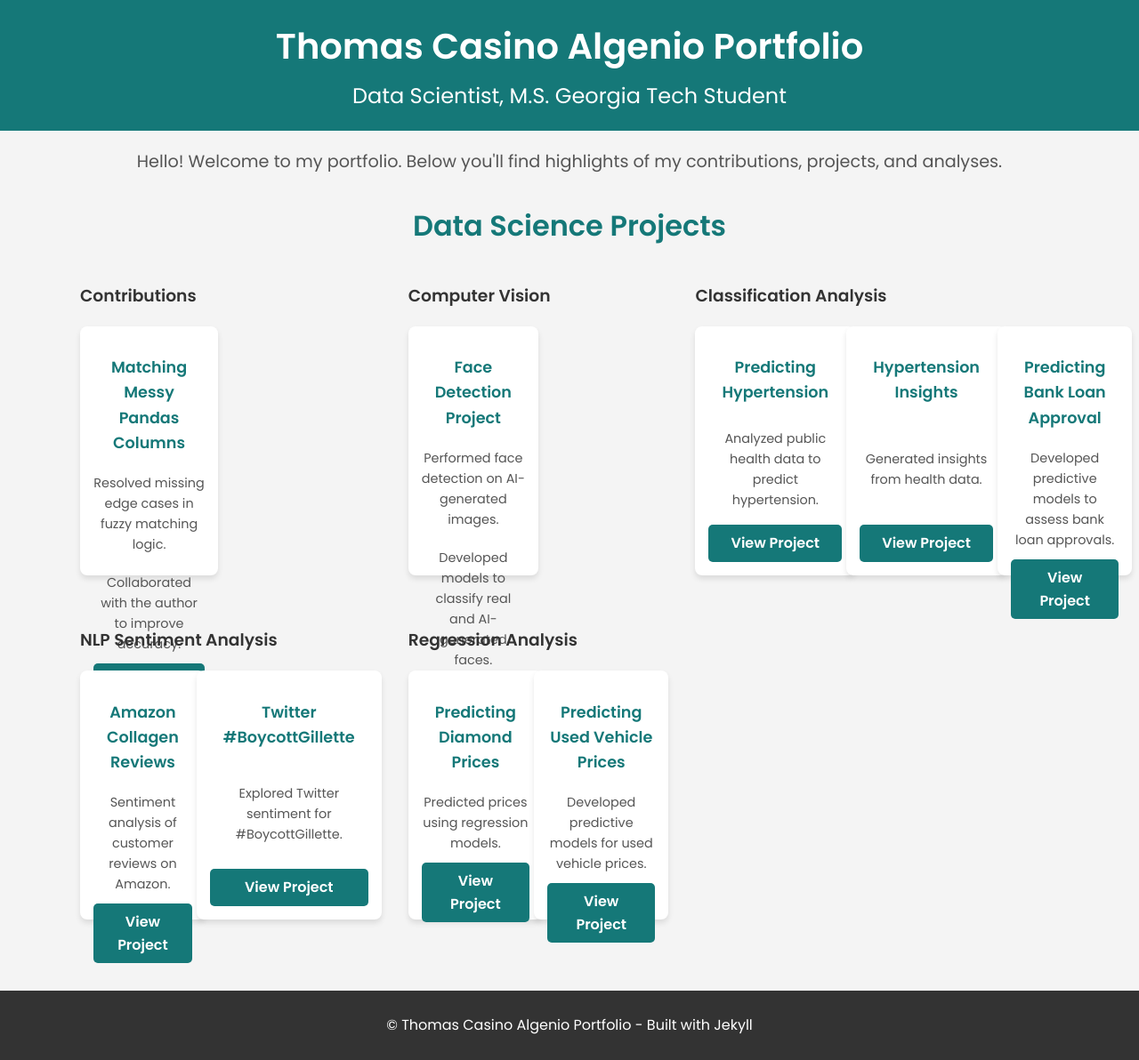
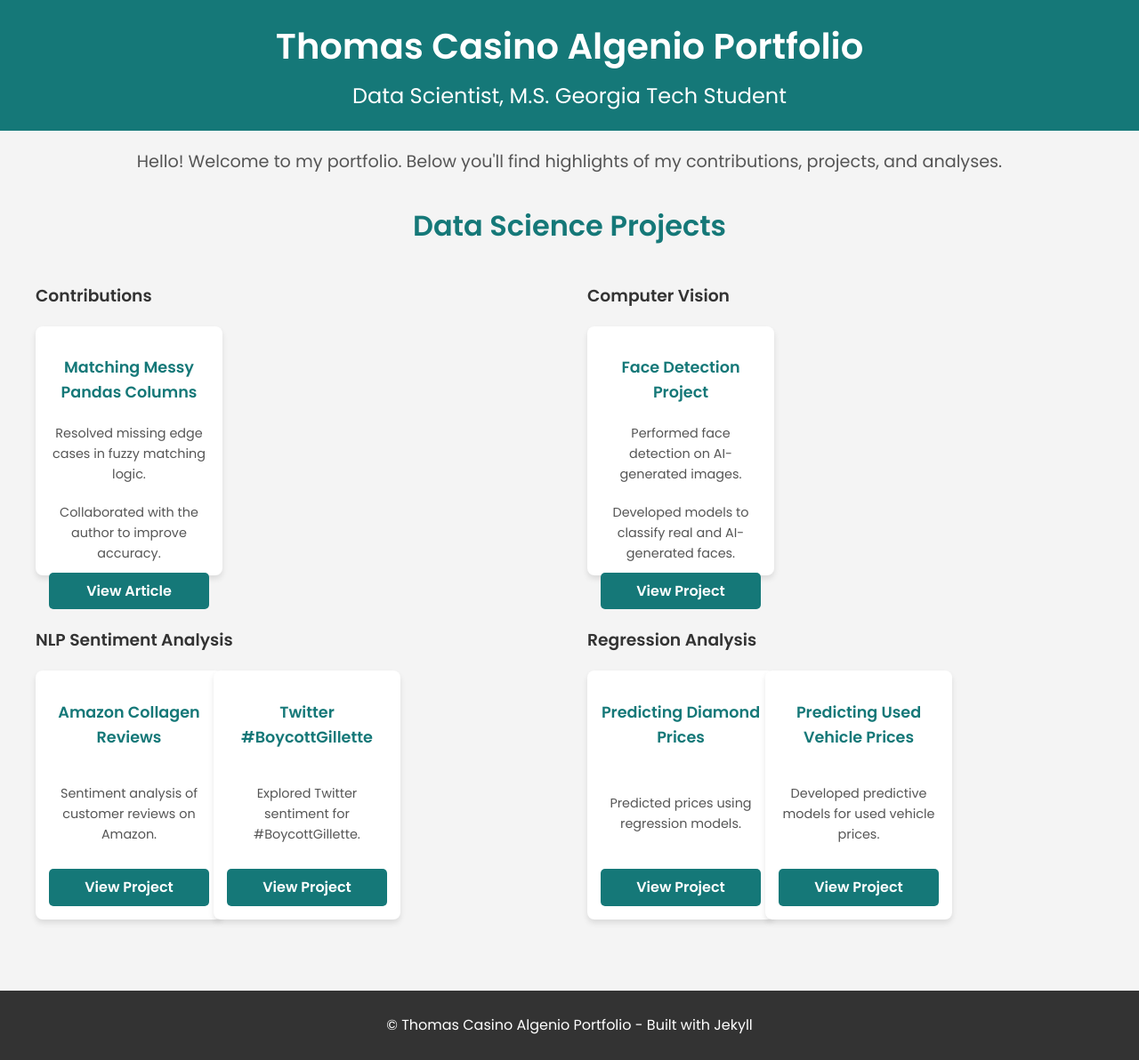
Before and after one commit to thomasalgenio/Thomas_Portfolio, a Jekyll site: the page built from README.md, in a window 1280 px wide. Shown: the whole page at 89% size. Built offline with Jekyll 4.4.1, drawn with Linux system fonts in a browser that asks for light colours; our own code applies the rules of GitHub Pages for plain Markdown files.

Commit message:
Update default.html

```diff
--- a/_layouts/default.html
+++ b/_layouts/default.html
@@ -34,7 +34,7 @@
       }
 
       main {
-        max-width: 1100px;
+        max-width: 1200px;
         margin: 0 auto;
         padding: 20px;
       }
@@ -50,11 +50,10 @@
         text-align: center;
       }
 
-      .grid-3-columns {
+      .grid-2-columns {
         display: grid;
-        grid-template-columns: repeat(3, 1fr);
+        grid-template-columns: 1fr 1fr;
         gap: 40px;
-        justify-items: start;
         align-items: start;
       }
 
@@ -67,7 +66,7 @@
 
       .project-card {
         width: 100%;
-        max-width: 250px;
+        max-width: 300px;
         height: 250px;
         background: white;
         border-radius: 8px;
@@ -126,8 +125,15 @@
         margin-bottom: 30px;
       }
 
+      .left-align {
+        text-align: left;
+      }
+
       @media (max-width: 768px) {
-        .grid-3-columns, .projects {
+        .grid-2-columns {
+          grid-template-columns: 1fr;
+        }
+        .projects {
           grid-template-columns: 1fr;
         }
       }
@@ -148,7 +154,7 @@
       <!-- Data Science Projects -->
       <section>
         <h2>Data Science Projects</h2>
-        <div class="grid-3-columns">
+        <div class="grid-2-columns">
           <!-- Contributions -->
           <div>
             <h3>Contributions</h3>
@@ -171,28 +177,6 @@
                 <p>Performed face detection on AI-generated images.</p>
                 <p>Developed models to classify real and AI-generated faces.</p>
                 <a href="https://github.com/thomasalgenio/Sample_Projects/tree/main/Face_Detection_on_AI_Generated_Images" class="btn">View Project</a>
-              </div>
-            </div>
-          </div>
-
-          <!-- Classification Analysis -->
-          <div>
-            <h3>Classification Analysis</h3>
-            <div class="projects">
-              <div class="project-card">
-                <h3>Predicting Hypertension</h3>
-                <p>Analyzed public health data to predict hypertension.</p>
-                <a href="https://github.com/thomasalgenio/Sample_Projects/tree/main/Hypertension_Prediction" class="btn">View Project</a>
-              </div>
-              <div class="project-card">
-                <h3>Hypertension Insights</h3>
-                <p>Generated insights from health data.</p>
-                <a href="https://github.com/thomasalgenio/Sample_Projects/tree/main/Hypertension_Prediction" class="btn">View Project</a>
-              </div>
-              <div class="project-card">
-                <h3>Predicting Bank Loan Approval</h3>
-                <p>Developed predictive models to assess bank loan approvals.</p>
-                <a href="https://github.com/thomasalgenio/Sample_Projects/tree/main/Bank_Loan_Prediction" class="btn">View Project</a>
               </div>
             </div>
           </div>
```
